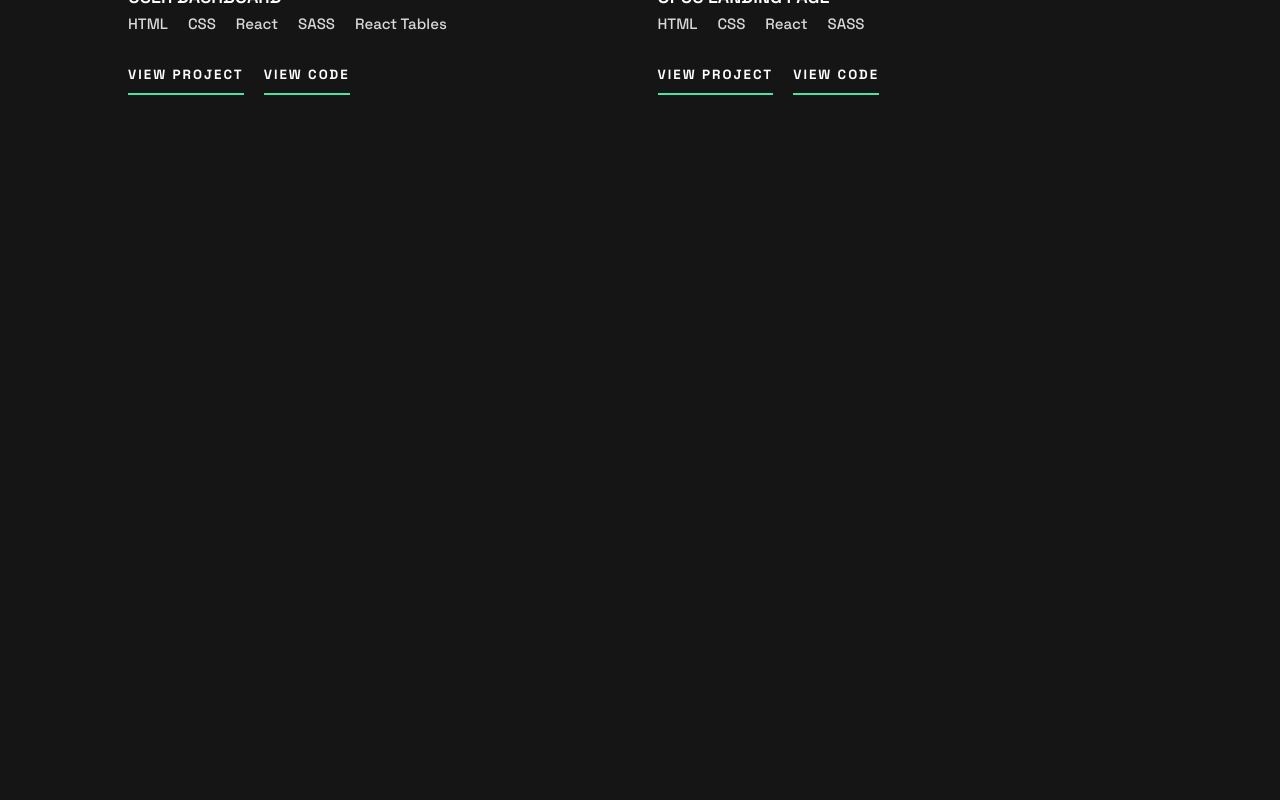
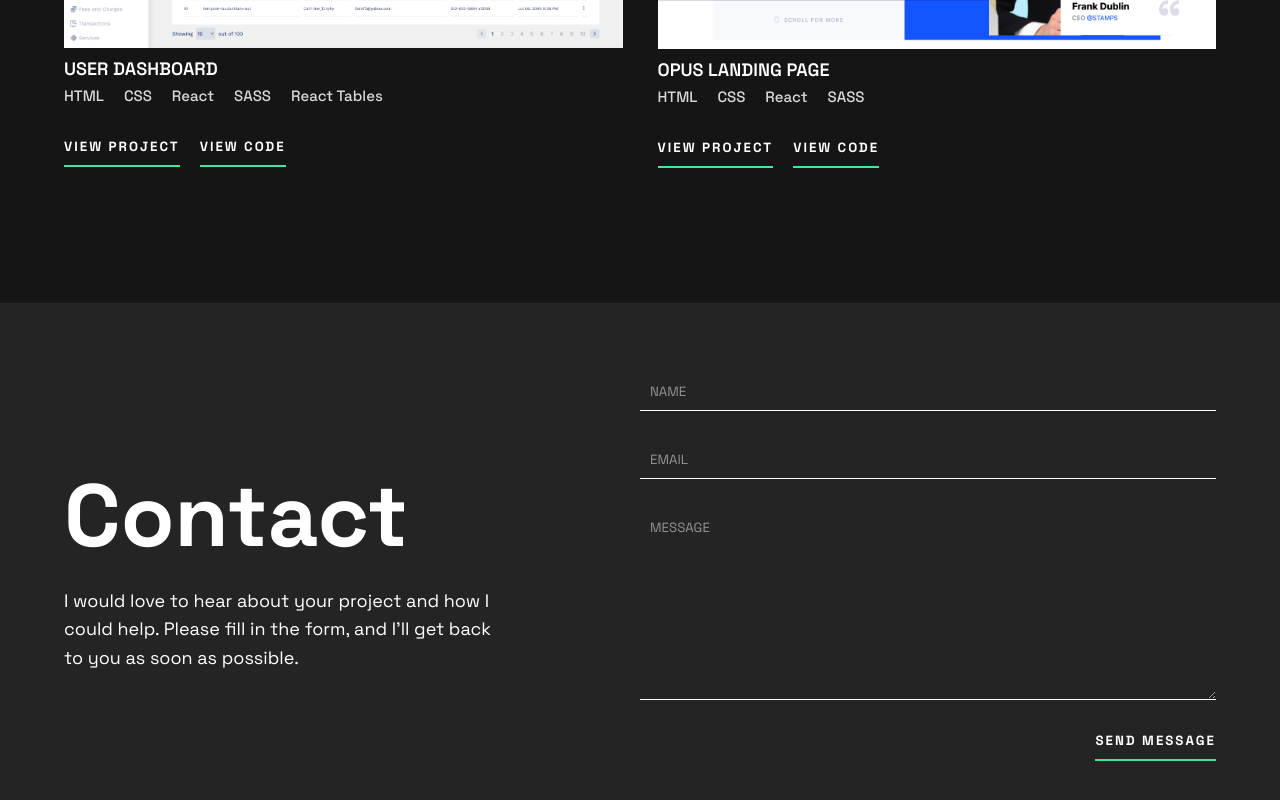
Before and after one commit to OluwadaraDaily/my-portfolio, a Vue app: page / in a window 1280 px wide. Shown: the part 1806-2606 px from the top of the page. Before the commit the page ends 2036 px from the top, so only its background shows below. Built offline with nearby package versions, Linux system fonts and the light colour scheme.

Commit message:
Implement contact view and changed layout on desktop

```diff
--- a/src/App.vue
+++ b/src/App.vue
@@ -4,6 +4,7 @@ import Header from './components/Header/Header.vue';
 import Introduction from './views/Introduction/Introduction.vue';
 import Technologies from './views/Technologies/Technologies.vue';
 import Projects from './views/Projects/Projects.vue';
+import Contact from './views/Contact/Contact.vue';
 </script>
 
 <template>
@@ -12,6 +13,7 @@ import Projects from './views/Projects/Projects.vue';
     <Introduction/>
     <Technologies/>
     <Projects/>
+    <Contact/>
   </div>
 </template>
 
--- a/src/assets/base.scss
+++ b/src/assets/base.scss
@@ -140,7 +140,6 @@ p {
 /* Mobile View */
 @media (max-width: 659px) {
   body {
-    width: 90%;
     margin: 0 auto;
   }
 }
@@ -151,7 +150,6 @@ p {
 /* Desktop View */
 @media (min-width: 1025px) and (max-width: 1440px) {
   body {
-    max-width: 80%;
     margin: 0 auto;
   }
 }
--- a/src/components/Header/Header.scss
+++ b/src/components/Header/Header.scss
@@ -84,6 +84,7 @@ header {
 // Desktop view
 @media (min-width: 1025px) and (max-width: 1440px) {
   header {
+    margin: 0 5%;
     .main-header {
       .portfolio__header__links {
         gap: 30px;
--- /dev/null
+++ b/src/components/Input/Input.scss
@@ -0,0 +1,22 @@
+.input {
+  width: 100%;
+  padding: 10px 0 10px 10px;
+  background-color: transparent;
+  border: none;
+  border-bottom: 1px solid var(--white);
+  margin: 15px 0;
+  outline: none;
+  caret-color: var(--white);
+  color: var(--white);
+  font-family: 'Space Grotesk';
+  &::placeholder {
+    color: var(--white);
+    font-family: 'Space Grotesk';
+    text-transform: uppercase;
+    opacity: .5;
+  }
+  &::selection {
+    background-color: var(--white);
+    color: var(--black)
+  }
+}
--- /dev/null
+++ b/src/components/Input/Input.vue
@@ -0,0 +1,17 @@
+<script setup>
+defineProps({
+  type: String,
+  placeholder: String
+});
+</script>
+
+<template>
+  <div>
+    <textarea cols="10" rows="10" class="input" v-if="type === 'textarea'" :placeholder="placeholder"></textarea>
+    <input :type="type ? type : 'text'" class="input" :placeholder="placeholder" v-else>
+  </div>
+</template>
+
+<style lang="scss" scoped>
+@import './Input.scss'
+</style>
--- a/src/components/ProjectItem/ProjectItem.vue
+++ b/src/components/ProjectItem/ProjectItem.vue
@@ -13,12 +13,12 @@
   if (!!props.projectLink) {
     window.open(props.projectLink, "_blank")
   }
-  }
+};
 const openRepo = () => {
   if (!!props.projectRepo) {
     window.open(props.projectRepo, "_blank")
   }
-  }
+};
 </script>
 
 <template>
--- /dev/null
+++ b/src/views/Contact/Contact.scss
@@ -0,0 +1,60 @@
+@import '../../assets/base.scss';
+
+.main-contact {
+  background-color: var(--black-soft);
+  padding: 35px 5%;
+
+  .title {
+    font-size: var(--text-ml);
+    font-weight: 700;
+    text-align: center;
+  }
+
+  .sub-title {
+    text-align: center;
+  }
+
+  .form {
+    margin: 20px 0;
+
+    .form-btn {
+      display: flex;
+      justify-content: flex-end;
+    }
+  }
+}
+
+// Tablet View
+@media (min-width: 660px) and (max-width: 1024px) {
+  .main-contact {
+    .sub-title, .form {
+      max-width: 70%;
+      margin: 0 auto;
+    }
+  }
+}
+
+// Desktop view
+@media (min-width: 1025px) and (max-width: 1440px) {
+  .main-contact {
+    display: flex;
+    align-items: center;
+
+    .contact-text {
+      flex: 1;
+      .title, .sub-title {
+        text-align: left;
+      }
+      .title {
+        font-size: var(--text-xl);
+      }
+      .sub-title {
+        max-width: 445px;
+        font-size: var(--text-s);
+      }
+    }
+    .form {
+      flex: 1;
+    }
+  }
+}
--- /dev/null
+++ b/src/views/Contact/Contact.vue
@@ -0,0 +1,31 @@
+<script setup>
+import AppInput from '../../components/Input/Input.vue';
+import Button from '../../components/Button/Button.vue';
+const handleSubmit = () => {
+  console.log('Submit...')
+}
+</script>
+
+<template>
+  <div class="main-contact">
+    <div class="contact-text">
+      <p class="title">Contact</p>
+      <p class="sub-title">
+        I would love to hear about your project and how I could help.
+        Please fill in the form, and I’ll get back to you as soon as possible.
+      </p>
+    </div>
+    <form class="form" autocomplete="off" @submit.prevent="handleSubmit">
+      <AppInput placeholder="Name"/>
+      <AppInput placeholder="Email"/>
+      <AppInput type='textarea' placeholder="Message"/>
+      <div class="form-btn">
+        <Button type="submit" button-text="Send Message"/>
+      </div>
+    </form>
+  </div>
+</template>
+
+<style lang="scss" scoped>
+@import './Contact.scss';
+</style>
--- a/src/views/Introduction/Introduction.scss
+++ b/src/views/Introduction/Introduction.scss
@@ -61,6 +61,7 @@
 // Desktop view
 @media (min-width: 1025px) and (max-width: 1440px) {
   .main-introduction {
+    padding: 0 5%;
     max-width: 70%;
     margin-top: 45px;
     .header {
--- a/src/views/Projects/Projects.scss
+++ b/src/views/Projects/Projects.scss
@@ -41,7 +41,7 @@
 // Desktop view
 @media (min-width: 1025px) and (max-width: 1440px) {
   .main-projects {
-    margin: 100px 0;
+    margin: 100px 5%;
     &__projects {
       gap: 35px;
     }
--- a/src/views/Technologies/Technologies.scss
+++ b/src/views/Technologies/Technologies.scss
@@ -31,7 +31,7 @@
 // Desktop view
 @media (min-width: 1025px) and (max-width: 1440px) {
   .main-technologies {
+    margin: 100px 5%;
     grid-template-columns: 1fr 1fr 1fr;
-    margin: 100px 0;
   }
 }
```
Lines whose indentation alone changed are shown as unchanged.
